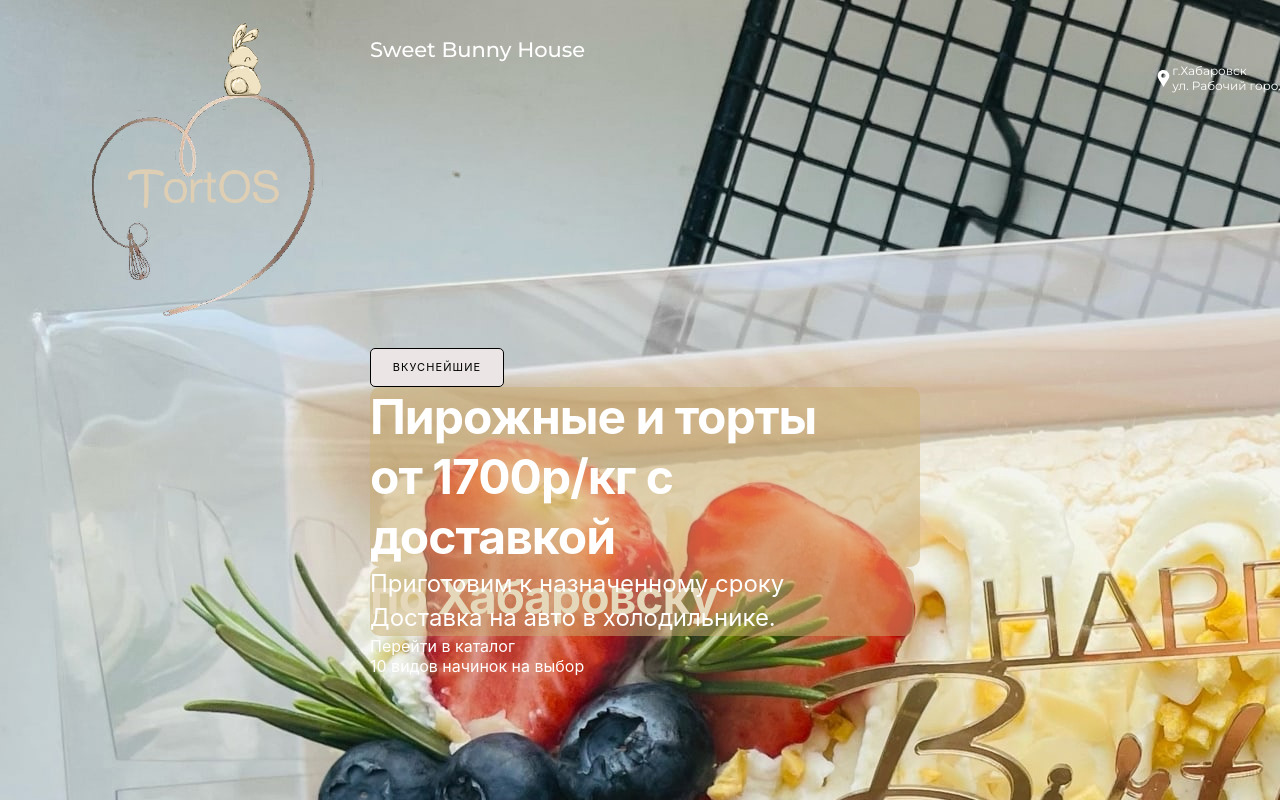
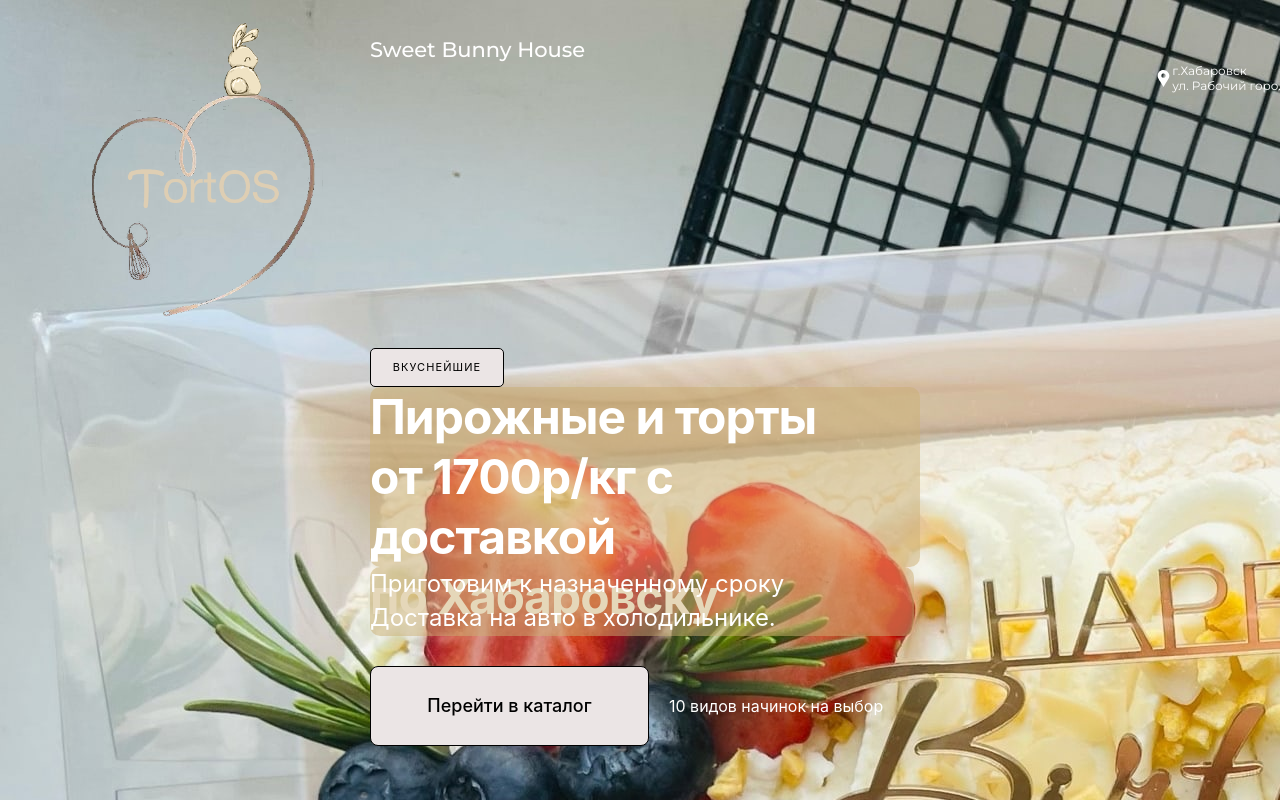
Before and after one commit to FESS500/firstProject, a React (Create React App) app in the folder Project/: page / in a window 1280 px wide. Shown: the top 800 px of the page. Built offline with nearby package versions, Linux system fonts and the light colour scheme.

Commit message:
Update Display.js

```diff
--- a/Project/src/Components/Display.js
+++ b/Project/src/Components/Display.js
@@ -34,11 +34,11 @@ const Display = () => {
             Приготовим к назначенному сроку<br />
             Доставка на авто в холодильнике.
           </div>
-        <div>
-            <div>
+        <div className='catalog'>
+            <div className='buttonCatalog'>
               Перейти в каталог
             </div>
-            <div>
+            <div className='vids'>
               10 видов начинок на выбор
             </div>
           </div>
```
